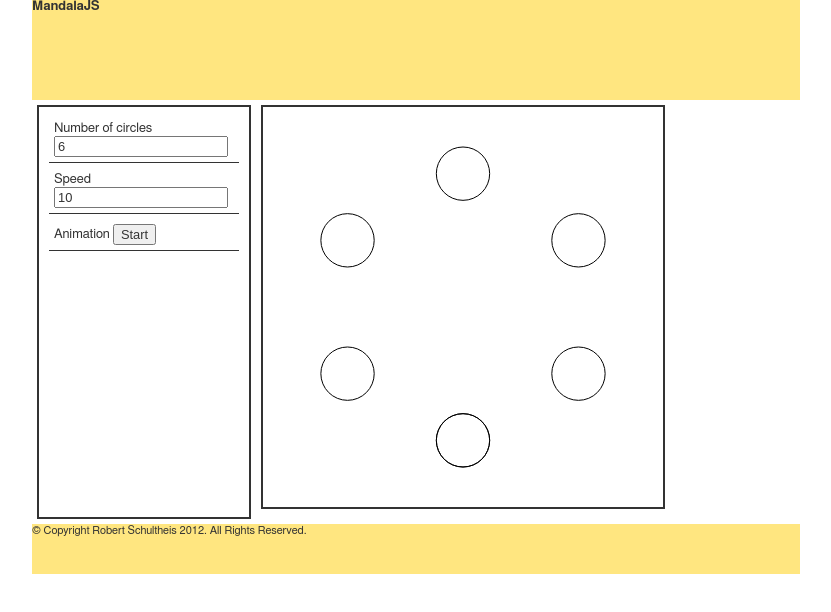
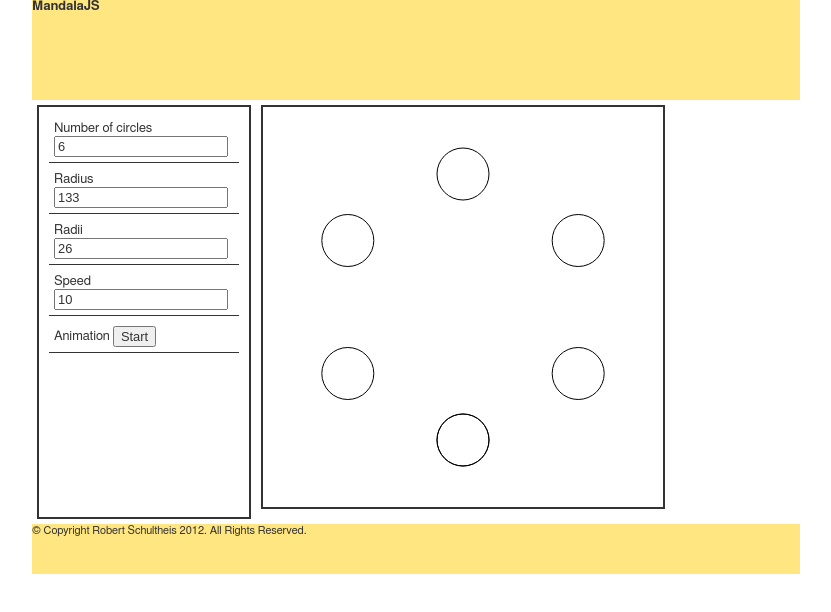
Before and after one commit to rschultheis/mandalajs, a plain HTML site: page index.html in a window 1280 px wide. Shown: the whole page, without its empty margins (224-1055 px from the left). Drawn offline with Linux system fonts and the light colour scheme.

Commit message:
added more controls, can change more and make cooler patterns

```diff
--- a/_/js/mandala.js
+++ b/_/js/mandala.js
@@ -8,10 +8,24 @@
       var _this = this;
       this.mandala = mandala;
       this.num_circles = 6;
+      this.radius = Math.floor(this.mandala.avg / 3);
+      this.radii = Math.floor(this.mandala.avg / 15);
       this.circle_jerker = $('#num_circles');
       this.circle_jerker.attr('value', this.num_circles);
       this.circle_jerker.change(function(event) {
         _this.num_circles = _this.circle_jerker.attr('value');
+        return _this.mandala.draw();
+      });
+      this.radius_jerker = $('#radius');
+      this.radius_jerker.attr('value', this.radius);
+      this.radius_jerker.change(function(event) {
+        _this.radius = _this.radius_jerker.attr('value');
+        return _this.mandala.draw();
+      });
+      this.radii_jerker = $('#radii');
+      this.radii_jerker.attr('value', this.radii);
+      this.radii_jerker.change(function(event) {
+        _this.radii = _this.radii_jerker.attr('value');
         return _this.mandala.draw();
       });
     }
@@ -21,10 +35,10 @@
       _results = [];
       for (i = _i = 0, _ref = this.num_circles; 0 <= _ref ? _i <= _ref : _i >= _ref; i = 0 <= _ref ? ++_i : --_i) {
         angle = ((2.0 * Math.PI / this.num_circles) * i) + this.mandala.offset;
-        x = this.mandala.avg / 3 * Math.sin(angle);
-        y = this.mandala.avg / 3 * Math.cos(angle);
+        x = this.radius * Math.sin(angle);
+        y = this.radius * Math.cos(angle);
         this.mandala.canvas.beginPath();
-        this.mandala.canvas.arc(this.mandala.mid.x + x, this.mandala.mid.y + y, this.mandala.avg / 15, 0, 2.0 * Math.PI);
+        this.mandala.canvas.arc(this.mandala.mid.x + x, this.mandala.mid.y + y, this.radii, 0, 2.0 * Math.PI);
         _results.push(this.mandala.canvas.stroke());
       }
       return _results;
--- a/index.html
+++ b/index.html
@@ -84,6 +84,14 @@
               <input type='number' id='num_circles' value='1'/>
             </div>
             <div class='mandala-control'>
+              <label>Radius</label>
+              <input type='number' id='radius' value='1'/>
+            </div>
+            <div class='mandala-control'>
+              <label>Radii</label>
+              <input type='number' id='radii' value='1'/>
+            </div>
+            <div class='mandala-control'>
               <label>Speed</label>
               <input type='number' id='speed' value='5'/>
             </div>
```
Also changed, not shown: 1 other file.
